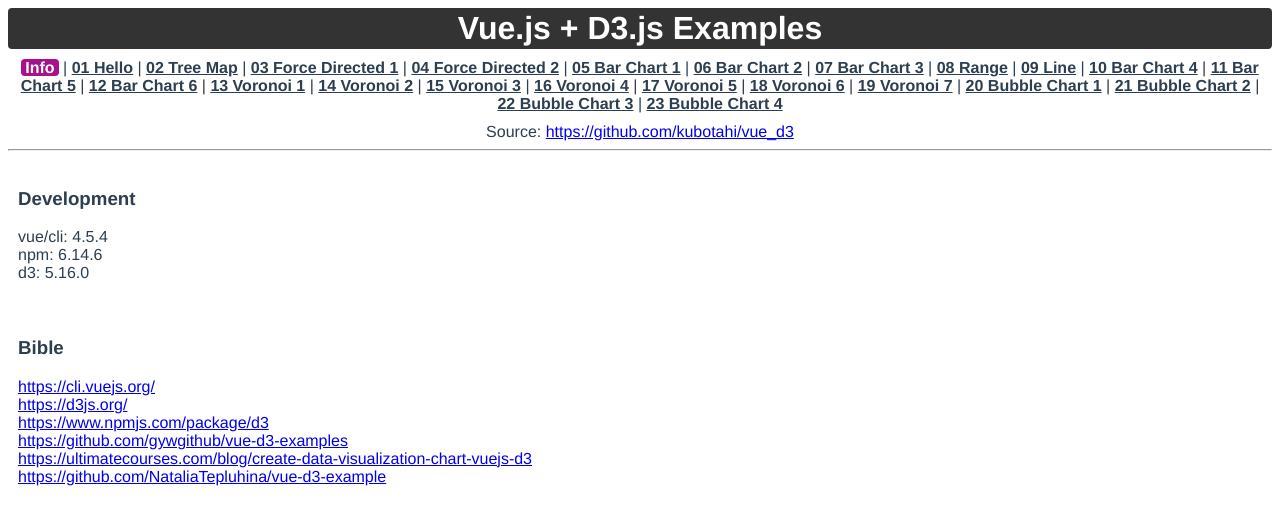
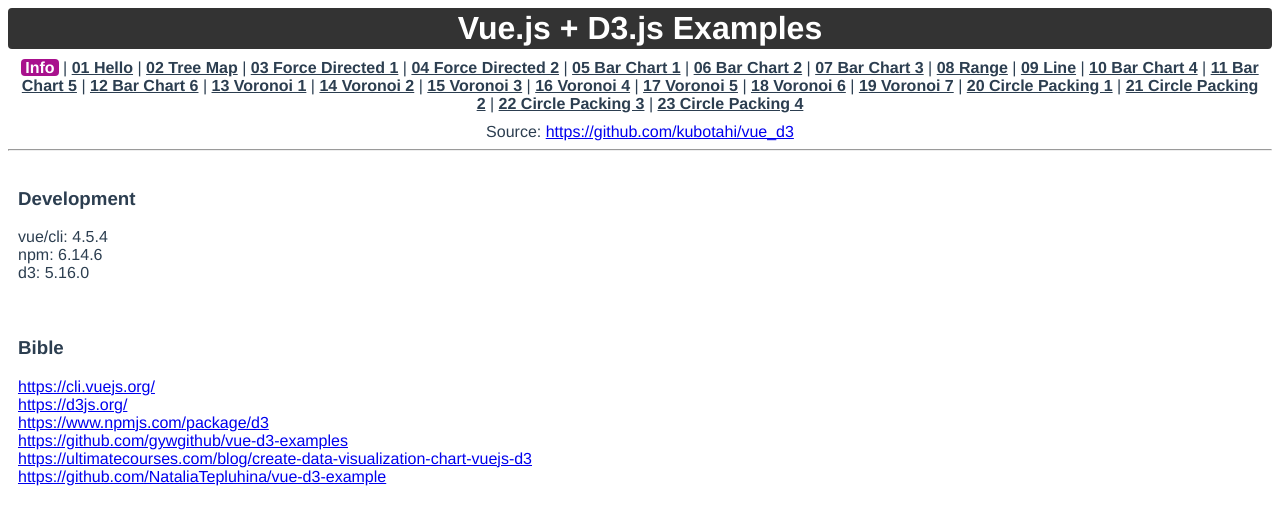
Before and after one commit to kubotahi/vue_d3, a Vue app: page / in a window 1280 px wide. Shown: the top 524 px of the page. Built offline with nearby package versions, Linux system fonts and the light colour scheme.

Commit message:
circle packing

```diff
--- a/src/App.vue
+++ b/src/App.vue
@@ -22,10 +22,10 @@
       <router-link to="/17">17 Voronoi 5</router-link> |
       <router-link to="/18">18 Voronoi 6</router-link> |
       <router-link to="/19">19 Voronoi 7</router-link> |
-      <router-link to="/20">20 Bubble Chart 1</router-link> |
-      <router-link to="/21">21 Bubble Chart 2</router-link> |
-      <router-link to="/22">22 Bubble Chart 3</router-link> |
-      <router-link to="/23">23 Bubble Chart 4</router-link>
+      <router-link to="/20">20 Circle Packing 1</router-link> |
+      <router-link to="/21">21 Circle Packing 2</router-link> |
+      <router-link to="/22">22 Circle Packing 3</router-link> |
+      <router-link to="/23">23 Circle Packing 4</router-link>
     </div>
 
     Source:
```
